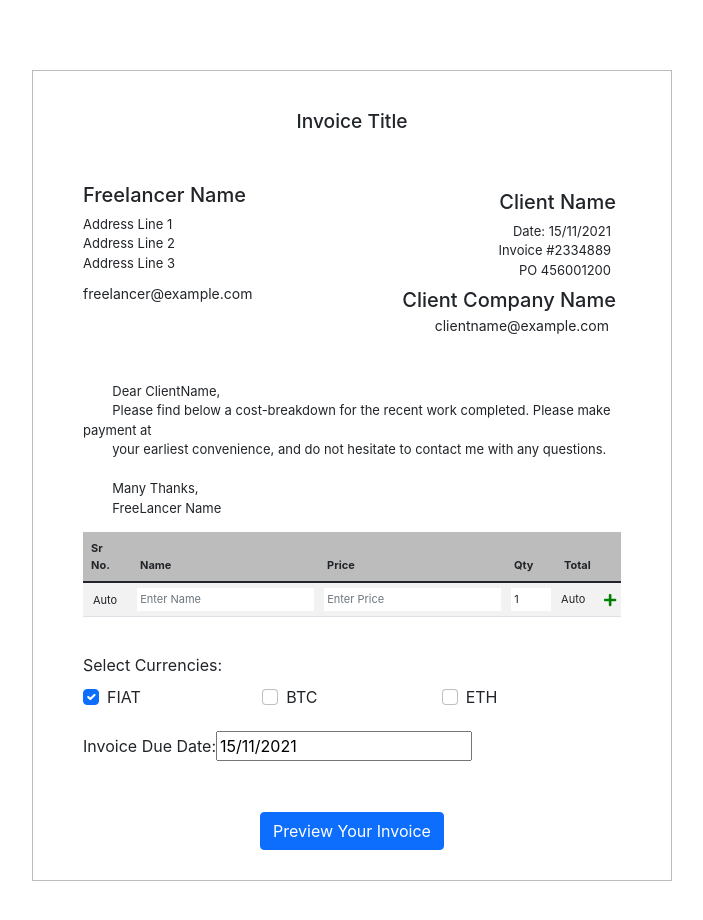
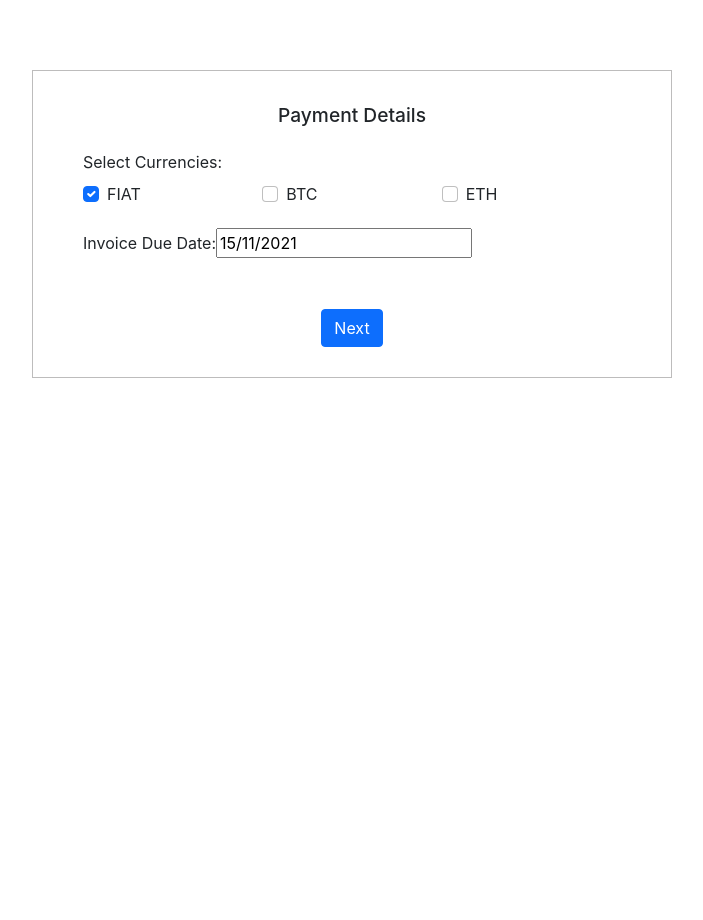
Before and after one commit to SANKARAMDAS/first, a React (Create React App) app: page /create-invoice in a window 1280 px wide. Shown: the top 920 px of the page, without its empty margins (288-991 px from the left). After the commit the page ends 800 px from the top, so only its background shows below. Built offline with nearby package versions, Linux system fonts and the light colour scheme.

Commit message:
Print Invoice and Create Form Separation

```diff
--- a/package.json
+++ b/package.json
@@ -13,7 +13,9 @@
     "bootstrap": "^5.1.0",
     "crypto-js": "^4.1.1",
     "dateformat": "^5.0.2",
+    "html-to-image": "^1.9.0",
     "js-sha256": "^0.9.0",
+    "jspdf": "^2.5.0",
     "react": "^17.0.2",
     "react-bootstrap": "^2.0.0-beta.6",
     "react-datepicker": "^4.3.0",
@@ -22,6 +24,7 @@
     "react-input-range": "^1.3.0",
     "react-router-dom": "^5.3.0",
     "react-scripts": "4.0.3",
+    "react-to-print": "^2.14.2",
     "web-vitals": "^1.1.2"
   },
   "scripts": {
--- a/src/components/App.js
+++ b/src/components/App.js
@@ -5,7 +5,6 @@ import Auth from './Auth/Auth';
 import ForgotPassword from './Auth/ForgotPassword';
 import InvoiceRoutes from './Invoice/InvoiceRoutes';
 import ResetPassword from './Auth/ResetPassword';
-import ClientInvoice from './Invoice/ClientInvoice';
 
 const App = () => {
   return (
@@ -26,9 +25,6 @@ const App = () => {
         <Route path="/create-invoice">
           <InvoiceRoutes />
         </Route> {/* after authentication */}
-        <Route exact path="/pay-invoice">
-          <ClientInvoice />
-        </Route> {/* public */}
       </Switch>
     </Router>
   );
--- a/src/components/Invoice/ClientInvoice.js
+++ /dev/null
@@ -1,25 +0,0 @@
-import axios from "axios";
-import React, { useEffect } from "react";
-
-const ClientInvoice = () => {
-    useEffect(() => {
-        const getInvoiceDetails = async () => {
-            await axios.post(`${process.env.REACT_APP_BACKEND_API}/invoice/getInvoiceInfo`, { requestId: window.localStorage.getItem("transactionId") })
-                .then((res) => {
-                    console.log(res)
-                })
-                .catch((err) => {
-                    console.log(err)
-                })
-            console.log("Collecting client invoice....")
-        }
-        getInvoiceDetails()
-    }, [])
-    return (
-        <div>
-            <h1>Your Invoice</h1>
-        </div>
-    );
-}
-
-export default ClientInvoice;
--- a/src/components/Invoice/CreateInvoice.js
+++ b/src/components/Invoice/CreateInvoice.js
@@ -1,19 +1,22 @@
-import React, { useState } from "react";
+import React, { useState, useEffect, useRef } from "react";
+import axios from "axios";
 import { Form, Table } from 'react-bootstrap';
 import InputRange from 'react-input-range';
 import DatePicker from "react-datepicker";
 import "react-datepicker/dist/react-datepicker.css";
 import dateFormat from "dateformat";
+import { useReactToPrint } from 'react-to-print';
+import * as htmlToImage from 'html-to-image';
+import { jsPDF } from "jspdf";
 import "react-input-range/lib/css/index.css"
-import { useHistory } from "react-router";
 import { FontAwesomeIcon } from '@fortawesome/react-fontawesome'
-import { faTrash, faPlus } from "@fortawesome/free-solid-svg-icons";
+import { faTrash, faPlus, faPrint, faArrowLeft } from "@fortawesome/free-solid-svg-icons";
 import "./css/CreateInvoice.css"
 
 const CreateInvoice = (props) => {
-    //For React Router history object
 
-    let history = useHistory()
+
+    const [step, setStep] = useState(1)
 
     const [title, setTitle] = useState("Invoice Title")
 
@@ -55,19 +58,26 @@ const CreateInvoice = (props) => {
         ETH: { selected: false, proportion: 0 }
     })
 
+    const [invoiceId, setInvoiceId] = useState("")
+
     const [dueDate, setDueDate] = useState(new Date())
     const [intro, setIntro] = useState(
         `
-        Dear ClientName,
-        Please find below a cost-breakdown for the recent work completed. Please make payment at
-        your earliest convenience, and do not hesitate to contact me with any questions.
+Dear Client Name,
+Please find below a cost-breakdown for the recent work completed. Please make payment before or on the given due date, and do not hesitate to contact me with any questions.
 
 Many Thanks,
-        FreeLancer Name
+Your Name
         `
     )
 
     let selectionHandler = {}
+
+    const componentRef = useRef();
+
+    useEffect(() => {
+        setInvoiceId(`${parseInt(Date.now() / 1000)}`)
+    }, [])
 
     const handleTitle = (e) => {
         setTitle(e.target.val)
@@ -299,39 +309,102 @@ const CreateInvoice = (props) => {
     }
 
     //Handle Submission To Preview Invoice
-    const handlePreviewInvoice = async (e) => {
+    const handleSendInvoice = async (e) => {
         e.preventDefault()
+        htmlToImage.toPng(componentRef.current, { quality: 1 })
+            .then(function (dataUrl) {
+                const pdf = new jsPDF();
+                const imgProps = pdf.getImageProperties(dataUrl);
+                const pdfWidth = pdf.internal.pageSize.getWidth();
+                const pdfHeight = (imgProps.height * pdfWidth) / imgProps.width;
+                pdf.addImage(dataUrl, 'PNG', 0, 0, pdfWidth, pdfHeight);
+                const file = pdf.output('blob')
+                var fd = new FormData();
+                fd.append('mypdf', file);
                 const backendObj = {
+                    "invoiceTitle": title,
                     "freelancerEmail": "tarang.padia2@gmail.com",
-            "clientEmail": clientValues.email,
+                    "businessEmail": clientValues.email,
                     "freelancerName": "Tarang",
-            "clientName": clientValues.name,
+                    "businessName": clientValues.name,
                     "ETH": proportionValues.ETH.proportion,
                     "BTC": proportionValues.BTC.proportion,
                     "FIAT": proportionValues.FIAT.proportion,
+                    "memo": intro,
                     "item": items,
                     "dueDate": dateFormat(dueDate, "dd/mm/yyyy"),
                     "creationDate": dateFormat(Date.now(), "dd/mm/yyyy"),
+                    "pdfFile": fd,
+                    "invoiceId": invoiceId,
+                }
+                axios
+                    .post(`${process.env.REACT_APP_BACKEND_API}/invoice/invoiceCreation`, backendObj)
+                    .then((response) => {
+                        console.log(response);
+                    }).catch((err) => {
+                        console.log(err)
+                    })
+            });
+
     }
 
-        history.push({
-            pathname: `${props.path}/preview-invoice`,
-            state: {
-                backendObj
-            }
-        })
+    const handleGoToStep2 = (e) => {
+        e.preventDefault()
+        setStep(2)
     }
 
+    const handleBack = () => {
+        setStep(1)
+    }
+
+    const handlePrint = useReactToPrint({
+        content: () => componentRef.current,
+    });
+
     const renderCreateInvoice = () => {
+        if (step === 1) {
             return (
                 <>
-                <div className="d-flex justify-content-center align-items-center">
-                    <div className="col-lg-6 col-md-6 col-sm-6">
-                        <div className="invoice-form-wrapper">
                     <div style={{ marginBottom: "20px" }} className="col-12 text-center">
-                                <Form.Control onChange={handleTitle} className="invoice-title" value={title} />
+                        <div className="invoice-title">Payment Details</div>
                     </div>
-                            <Form>
+                    <div style={{ marginBottom: "30px" }} className="row">
+                        <Form.Label>Select Currencies: </Form.Label>
+                        <div style={{ marginBottom: "20px" }} className="row">
+                            <div className="col-lg-4 col-md-4 col-sm-12">
+                                <Form.Check checked={proportionValues["FIAT"].selected} onChange={handleSelection} type="checkbox" name="FIAT" label="FIAT" />
+                            </div>
+                            <div className="col-lg-4 col-md-4 col-sm-12">
+                                <Form.Check checked={proportionValues["BTC"].selected} onChange={handleSelection} type="checkbox" name="BTC" label="BTC" />
+                            </div>
+                            <div className="col-lg-4 col-md-4 col-sm-12">
+                                <Form.Check checked={proportionValues["ETH"].selected} onChange={handleSelection} type="checkbox" name="ETH" label="ETH" />
+                            </div>
+                        </div>
+                        {renderSlider()}
+                        <div className="col-lg-12">
+                            <Form.Group className="mb-3" controlId="formBasicDate">
+                                <Form.Label>Invoice Due Date: </Form.Label>
+                                <DatePicker
+                                    value={dueDate}
+                                    selected={dueDate}
+                                    onChange={(date) => handleDueDateChange(date)}
+                                    placeholderText="DD/MM/YY"
+                                    dateFormat="dd/MM/yyyy"
+                                />
+                            </Form.Group>
+                        </div>
+                    </div>
+                </>
+            )
+        } else {
+            console.log(componentRef.current)
+            return (
+                <>
+                    <div ref={componentRef} style={{ padding: "40px" }}>
+                        <div style={{ marginBottom: "20px" }} className="col-12 text-center">
+                            <Form.Control onChange={handleTitle} className="invoice-title" value={title} maxLength="25" />
+                        </div>
                         <div className="row details-wrapper">
                             <div className="col-6">
                                 <div className="col-12">
@@ -346,19 +419,21 @@ const CreateInvoice = (props) => {
                             </div>
                             <div className="col-6">
                                 <div className="col-12">
-                                            <Form.Control onChange={handleClientDetails("name")} value={clientValues['name']} className="client-details client-name" />
+                                    <Form.Control onChange={handleClientDetails("name")} value={clientValues['name']} className="client-details client-name" maxLength="30" />
                                     <p className="client-invoice-details">Date: {dateFormat(Date.now(), "dd/mm/yyyy")}</p>
-                                            <p className="client-invoice-details">Invoice #2334889</p>
-                                            <p className="client-invoice-details">PO 456001200</p>
-                                            <Form.Control onChange={handleClientDetails("company")} value={clientValues['company']} className="client-details client-company" />
-                                            <Form.Control onChange={handleClientDetails("email")} className="client-details client-email" value={clientValues['email']} />
+                                    <p className="client-invoice-details">Invoice #{invoiceId}</p>
+                                    <br />
+                                    <Form.Control onChange={handleClientDetails("company")} value={clientValues['company']} className="client-details client-company" maxLength="25" />
+                                    <Form.Control onChange={handleClientDetails("email")} className="client-details client-email" value={clientValues['email']} maxLength="35" />
                                 </div>
                             </div>
                         </div>
-                                <div style={{ marginBottom: "20px" }} className="row">
+                        <div className="row">
                             <div className="col-12">
                                 <Form.Control className="intro-textarea" value={intro} onChange={handleIntroInput} as="textarea" />
                             </div>
+                        </div>
+                        <div className="row">
                             <div className="col-12">
                                 <Table className="invoice-table" striped>
                                     <thead className="invoice-table-head">
@@ -406,49 +481,94 @@ const CreateInvoice = (props) => {
                                 </Table>
                             </div>
                         </div>
-                                <div style={{ marginBottom: "30px" }} className="row">
-                                    <Form.Label>Select Currencies: </Form.Label>
-                                    <div style={{ marginBottom: "20px" }} className="row">
-                                        <div className="col-lg-4 col-md-4 col-sm-12">
-                                            <Form.Check defaultChecked={true} onChange={handleSelection} type="checkbox" name="FIAT" label="FIAT" />
+                        <div className="row">
+                            <div className="col-12 payment-proportions">
+                                <Form.Label>Your payment will be processed in the following proportions: </Form.Label>
+                                <div className="row">
+                                    {
+                                        proportionValues["FIAT"].selected
+                                            ? (
+                                                <div className="col-4">
+                                                    {proportionValues["FIAT"].proportion}% FIAT
                                                 </div>
-                                        <div className="col-lg-4 col-md-4 col-sm-12">
-                                            <Form.Check onChange={handleSelection} type="checkbox" name="BTC" label="BTC" />
+                                            )
+                                            : <></>
+                                    }
+                                    {
+                                        proportionValues["BTC"].selected
+                                            ? (
+                                                <div className="col-4">
+                                                    {proportionValues["BTC"].proportion}% BTC
                                                 </div>
-                                        <div className="col-lg-4 col-md-4 col-sm-12">
-                                            <Form.Check onChange={handleSelection} type="checkbox" name="ETH" label="ETH" />
+                                            )
+                                            : <></>
+                                    }
+                                    {
+                                        proportionValues["ETH"].selected
+                                            ? (
+                                                <div className="col-4">
+                                                    {proportionValues["ETH"].proportion}% ETH
+                                                </div>
+                                            )
+                                            : <></>
+                                    }
                                 </div>
                             </div>
-                                    {renderSlider()}
-                                    <div className="col-lg-12">
-                                        <Form.Group className="mb-3" controlId="formBasicDate">
-                                            <Form.Label>Invoice Due Date: </Form.Label>
-                                            <DatePicker
-                                                value={dueDate}
-                                                selected={dueDate}
-                                                onChange={(date) => handleDueDateChange(date)}
-                                                placeholderText="DD/MM/YY"
-                                                dateFormat="dd/MM/yyyy"
-                                            />
-                                        </Form.Group>
                         </div>
-                                </div>
-                                <div className="col-12 text-center">
-                                    <button className="btn btn-primary" onClick={handlePreviewInvoice} type="submit">
-                                        Preview Your Invoice
-                                    </button>
-                                </div>
-                            </Form>
+                        <div className="row">
+                            <div className="col-12 payment-duedate">
+                                <strong>Due Date: {dateFormat(dueDate, "dd/mm/yyyy")}</strong>
                             </div>
                         </div>
                     </div>
                 </>
             );
         }
+    }
 
     return (
         <>
+            <div className="d-flex justify-content-center align-items-center">
+                <div className="col-lg-6 col-md-6 col-sm-6">
+                    <div className="invoice-form-wrapper">
+                        {
+                            step === 1
+                                ? <></>
+                                : (
+                                    <div className="row">
+                                        <div className="col-6">
+                                            <FontAwesomeIcon onClick={handleBack} className="back-button" icon={faArrowLeft} />
+                                        </div>
+                                        <div className="col-6">
+                                            <FontAwesomeIcon onClick={handlePrint} className="print-button" icon={faPrint} />
+                                        </div>
+                                    </div>
+                                )
+                        }
+
+                        <Form>
                             {renderCreateInvoice()}
+                            {
+                                step === 1
+                                    ? (
+                                        <div className="col-12 text-center">
+                                            <button className="btn btn-primary" onClick={handleGoToStep2} type="submit">
+                                                Next
+                                            </button>
+                                        </div>
+                                    )
+                                    : (
+                                        <div className="col-12 text-center">
+                                            <button className="btn btn-primary" onClick={handleSendInvoice} type="submit">
+                                                Send Invoice
+                                            </button>
+                                        </div>
+                                    )
+                            }
+                        </Form>
+                    </div>
+                </div>
+            </div>
         </>
     )
 
```
Also changed, not shown: src/components/Invoice/css/CreateInvoice.css (+24 -0 lines), 1 other file (tests, documents, lock files or other folders). Lines whose indentation alone changed are shown as unchanged.
